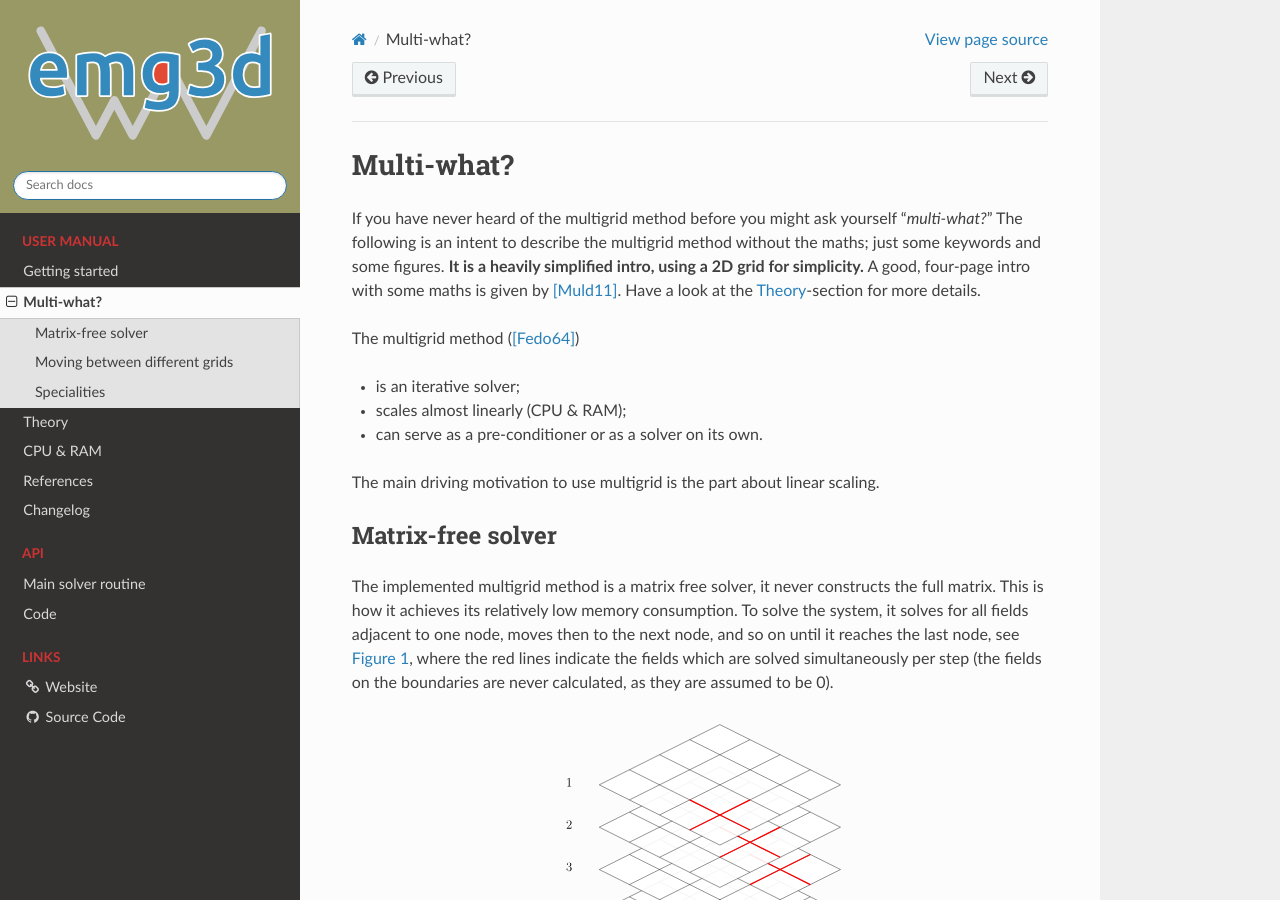
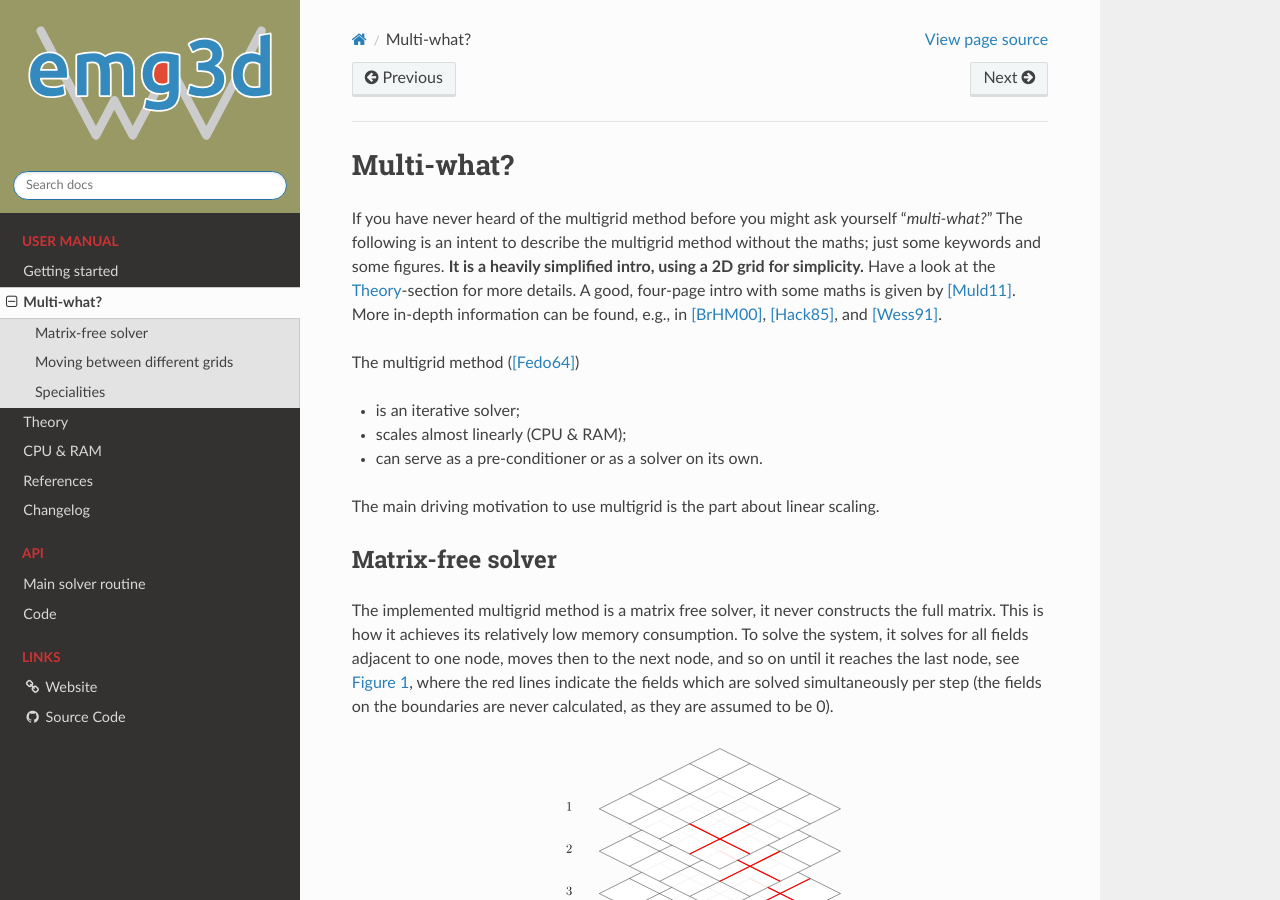
Before and after one commit to emsig/emg3d, a Sphinx documentation site: the page built from docs/mgwhat.rst, in a window 1280 px wide and 900 px high. Built offline with Sphinx 7.4.7 and the Read the Docs theme 2.0.0, drawn with Linux system fonts in a browser that asks for light colours; the version number could not be read and is left out.

Commit message:
Add two more books as refs

```diff
--- a/docs/mgwhat.rst
+++ b/docs/mgwhat.rst
@@ -4,9 +4,10 @@ Multi-what?
 If you have never heard of the multigrid method before you might ask yourself
 "*multi-what?*" The following is an intent to describe the multigrid method
 without the maths; just some keywords and some figures. **It is a heavily
-simplified intro, using a 2D grid for simplicity.** A good, four-page intro
-with some maths is given by [Muld11]_. Have a look at the :doc:`theory`-section
-for more details.
+simplified intro, using a 2D grid for simplicity.** Have a look at the
+:doc:`theory`-section for more details. A good, four-page intro with some maths
+is given by [Muld11]_. More in-depth information can be found, e.g., in
+[BrHM00]_, [Hack85]_, and [Wess91]_.
 
 The multigrid method ([Fedo64]_)
 
--- a/docs/references.rst
+++ b/docs/references.rst
@@ -21,6 +21,10 @@ References
    European Conference on Computational Fluid Dynamics; UUID:
    `df65da5c-e43f-47ab-b80d-2f8ee7f35464
    <http://resolver.tudelft.nl/uuid:df65da5c-e43f-47ab-b80d-2f8ee7f35464>`_.
+.. [Hack85] Hackbusch, W., 1985, Multi-grid methods and applications: Springer,
+   Berlin, Heidelberg, Volume 4 of Springer Series in Computational
+   Mathematics; DOI: `10.1007/978- 3-662-02427-0 <https://doi.org/10.1007/978-
+   3-662-02427-0>`_.
 .. [MoSu94] Monk, P., and E. Süli, 1994, A convergence analysis of Yee's scheme
    on nonuniform grids: SIAM Journal on Numerical Analysis, 31, 393--412; DOI
    `10.1137/0731021 <https://doi.org/10.1137/0731021>`_.
@@ -58,6 +62,8 @@ References
    multigrid solver for 3D electromagnetic diffusion: Journal of Open Source
    Software, 4(39), 1463;
    DOI: `10.21105/joss.01463 <https://doi.org/10.21105/joss.01463>`_.
+.. [Wess91] Wesseling, P., 1991, An introduction to multigrid methods: John
+   Wiley & Sons. Pure and Applied Mathematics; ISBN: 0-471-93083-0.
 .. [WiMS10] Wirianto, M., W. A. Mulder, and E. C. Slob, 2010, A feasibility
    study of land CSEM reservoir monitoring in a complex 3-D model: Geophysical
    Journal International, **181**, 741--755; DOI:
--- a/docs/theory.rst
+++ b/docs/theory.rst
@@ -31,7 +31,8 @@ solver is :func:`emg3d.solver.multigrid`.
       from the book.
 
     **Please consult these original resources for more details, and refer to
-    them for citation purposes and not to this manual.**
+    them for citation purposes and not to this manual.** More in-depth
+    information can also be found in, e.g., [Hack85]_ and [Wess91]_.
 
 
 Maxwell's equations
```
